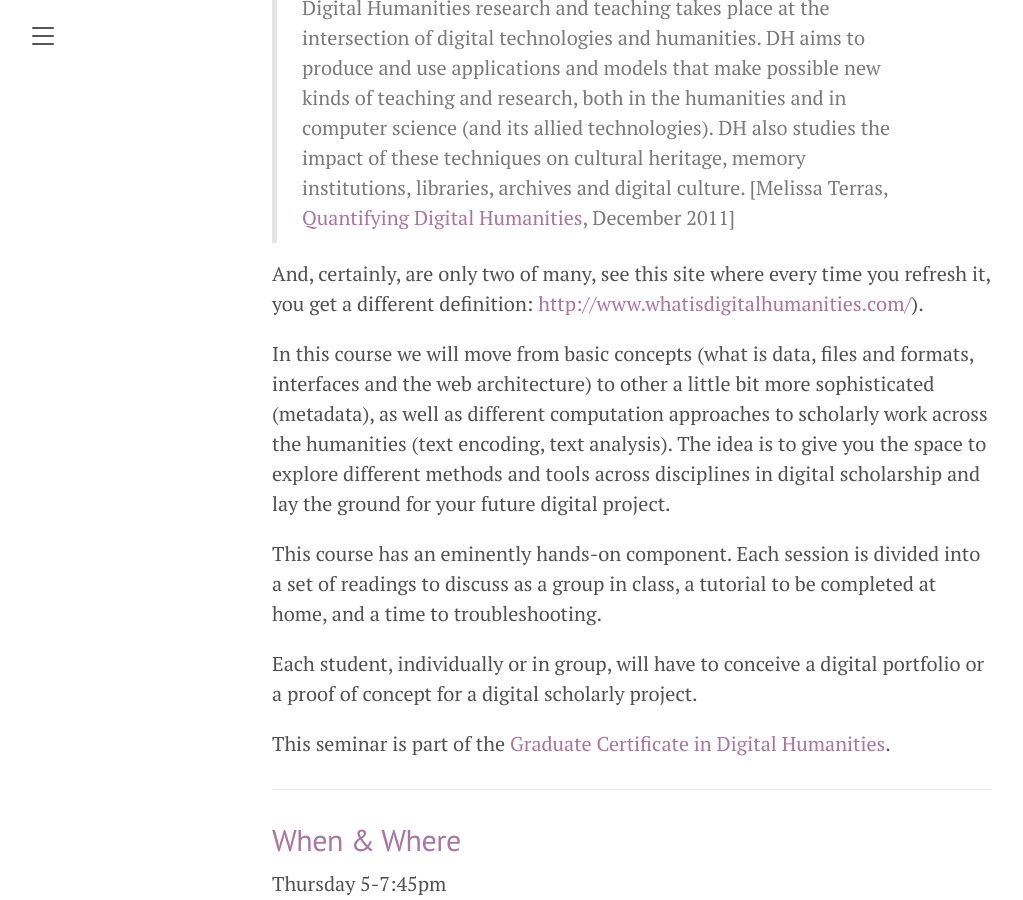
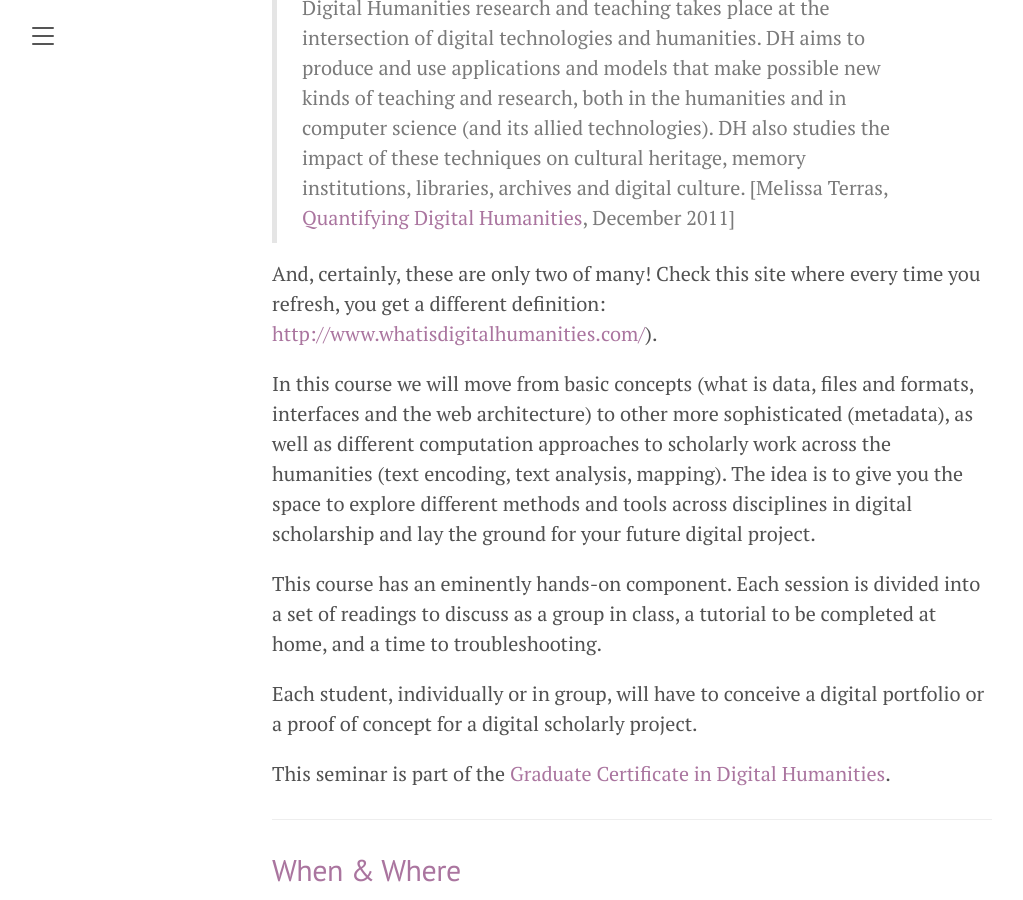
Before and after one commit to susannalles/DHPracticum_Spring23, a Jekyll site: the page built from index.md, in a window 1280 px wide and 900 px high, scrolled down 710 px. Shown: the whole window, without its empty margins (8-1031 px from the left). Built offline with Jekyll 4.4.1, drawn with Linux system fonts in a browser that asks for light colours.

Commit message:
Update index.md

```diff
--- a/index.md
+++ b/index.md
@@ -11,9 +11,9 @@ Among the many definitions that have been given to the Digital Humanities here a
 
   > Digital Humanities research and teaching takes place at the intersection of digital technologies and humanities. DH aims to produce and use applications and models that make possible new kinds of teaching and research, both in the humanities and in computer science (and its allied technologies). DH also studies the impact of these techniques on cultural heritage, memory institutions, libraries, archives and digital culture. [Melissa Terras, [Quantifying Digital Humanities](https://melissaterras.org/2012/01/20/infographic-quantifying-digital-humanities/), December 2011]
 
-And, certainly, are only two of many, see this site where every time you refresh it, you get a different definition: <http://www.whatisdigitalhumanities.com/>).
+And, certainly, these are only two of many! Check this site where every time you refresh, you get a different definition: <http://www.whatisdigitalhumanities.com/>).
 
-In this course we will move from basic concepts (what is data, files and formats, interfaces and the web architecture) to other a little bit more sophisticated (metadata), as well as different computation approaches to scholarly work across the humanities (text encoding, text analysis). The idea is to give you the space to explore different methods and tools across disciplines in digital scholarship and lay the ground for your future digital project.
+In this course we will move from basic concepts (what is data, files and formats, interfaces and the web architecture) to other more sophisticated (metadata), as well as different computation approaches to scholarly work across the humanities (text encoding, text analysis, mapping). The idea is to give you the space to explore different methods and tools across disciplines in digital scholarship and lay the ground for your future digital project.
 
 This course has an eminently hands-on component. Each session is divided into a set of readings to discuss as a group in class, a tutorial to be completed at home, and a time to troubleshooting.
 
```
